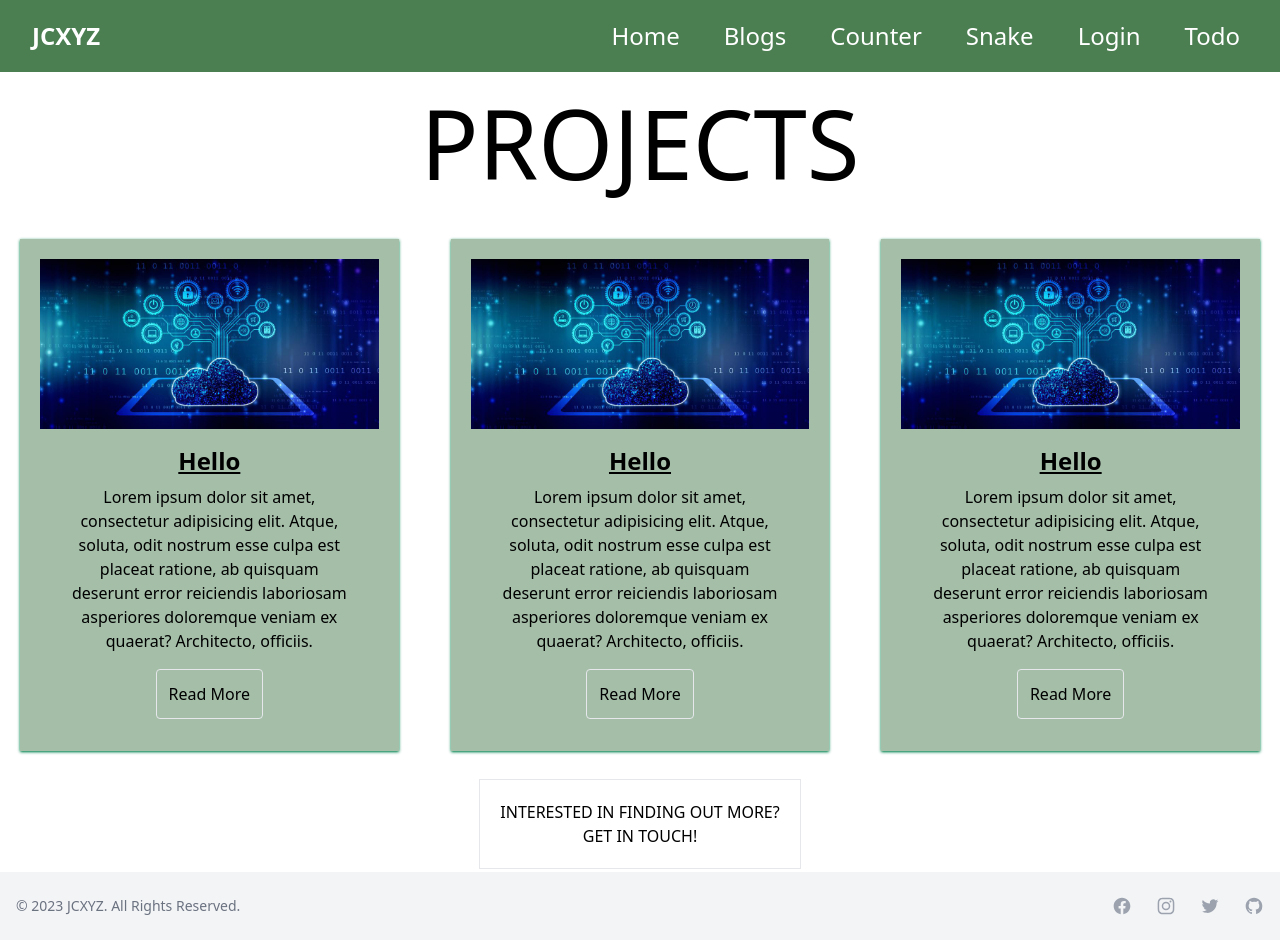
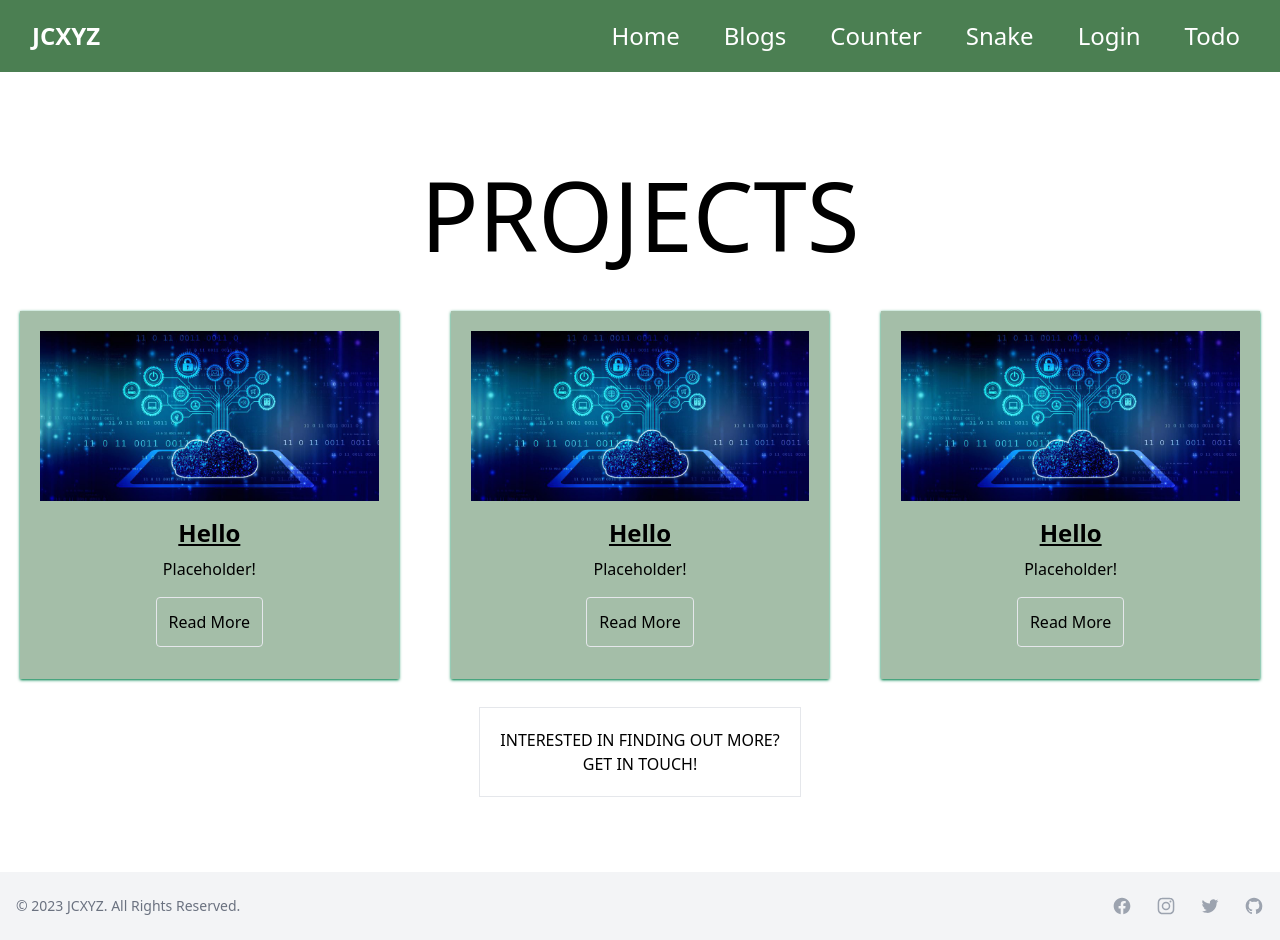
Before and after one commit to TheLastHuntsman/NextJsTesting, a Next.js app: page /components/projectSection in a window 1280 px wide. Built offline with nearby package versions, Linux system fonts and the light colour scheme.

Commit message:
Text changes

```diff
--- a/src/app/components/aboutMe/page.tsx
+++ b/src/app/components/aboutMe/page.tsx
@@ -37,7 +37,7 @@ export default function AboutMe(){
           <div id="rightAboutMe" className=" md:w-2/3 flex flex-col leading-7 md:">
             <h1 className="text-center p-5 text-5xl underline capitalize"
             >
-              Tidbits about me
+              At a glance
             </h1>
             <h2 className="h-1/3 text-left text-sm md:text-2xl p-2 flex-1">
               Hello! I&apos;m Jordan, a young technomancer who loves all learning about all things computer and tech.
--- a/src/app/components/contactMe/page.tsx
+++ b/src/app/components/contactMe/page.tsx
@@ -68,7 +68,7 @@ export default function ContactMe(){
             border border-[#CECFC7]
             transition hover:bg-[#4B7F52]
             ">
-              Hit Me
+              Fire away!
             </button>
           </form>
           <div className="">
--- a/src/app/components/projectSection/page.tsx
+++ b/src/app/components/projectSection/page.tsx
@@ -22,29 +22,20 @@ export default function projectSection(){
             image={tempImage}
             title="Hello"
             tabIndex={0}
-            info="Lorem ipsum dolor sit amet, consectetur adipisicing elit. Atque,
-        soluta, odit nostrum esse culpa est placeat ratione, ab quisquam
-        deserunt error reiciendis laboriosam asperiores doloremque veniam ex
-        quaerat? Architecto, officiis."
+            info="Placeholder!"
           ></ProjCard>
 
           <ProjCard
             image={tempImage}
             title="Hello"
             tabIndex={1}
-            info="Lorem ipsum dolor sit amet, consectetur adipisicing elit. Atque,
-        soluta, odit nostrum esse culpa est placeat ratione, ab quisquam
-        deserunt error reiciendis laboriosam asperiores doloremque veniam ex
-        quaerat? Architecto, officiis."
+            info="Placeholder!"
           ></ProjCard>
           <ProjCard
             image={tempImage}
             title="Hello"
             tabIndex={2}
-            info="Lorem ipsum dolor sit amet, consectetur adipisicing elit. Atque,
-        soluta, odit nostrum esse culpa est placeat ratione, ab quisquam
-        deserunt error reiciendis laboriosam asperiores doloremque veniam ex
-        quaerat? Architecto, officiis."
+            info="Placeholder!"
           ></ProjCard>
         </div>
         <div className="invisible md:visible">
```
